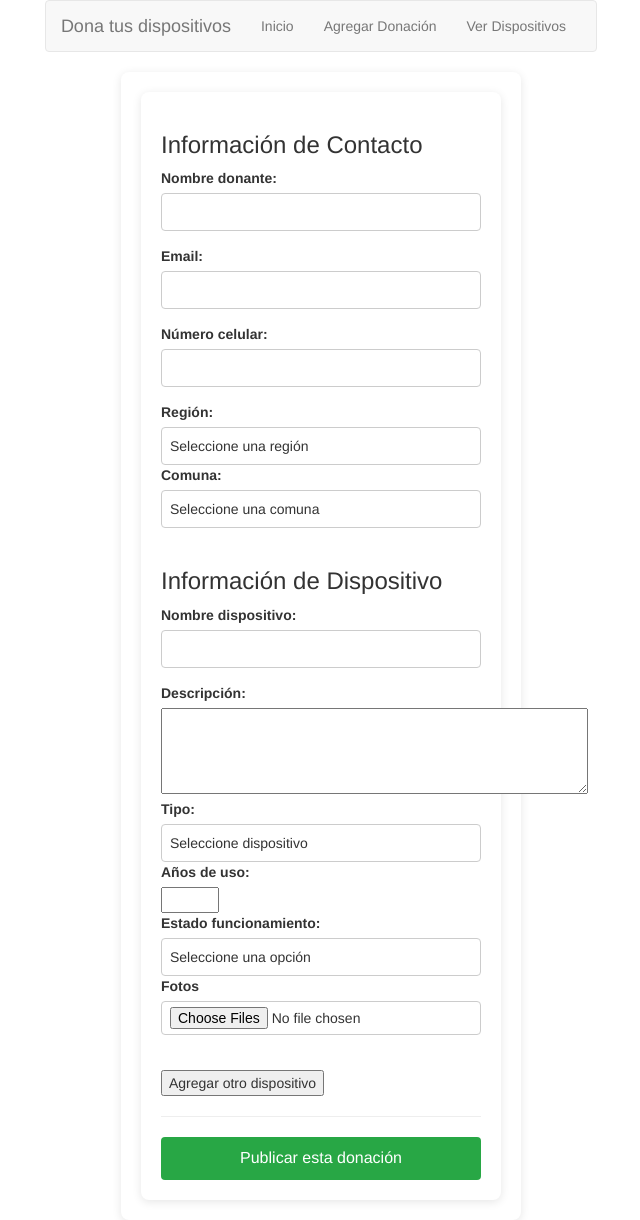
After one commit to JoaquinCM404/cc5002, a Flask app: template Tarea2/templates/donations/agregar-donacion.html in a window 1280 px wide. The commit adds this page. Shown: the whole page, without its empty margins (319-959 px from the left). Run offline with Flask 3, Linux system fonts and the light colour scheme; the template is opened without the code that fills it, so the values that code supplies are empty; some libraries are stand-ins or nearby versions.

Commit message:
Se modifica index y agregar-donacion para adaptarse a jinja. También se crean las rutas en app.py para los templates

```diff
--- a/Tarea2/app.py
+++ b/Tarea2/app.py
@@ -0,0 +1,23 @@
+from flask import Flask, request, render_template, redirect, url_for
+
+app = Flask(__name__)
+
+
+@app.route("/")
+def index():
+    return render_template("donations/index.html")
+
+@app.route("/agregar-donacion")
+def agregar_donacion():
+    return render_template("donations/agregar-donacion.html")
+
+@app.route("/informacion-dispositivo")
+def informacion_dispositivo():
+    return render_template("donations/informacion-dispositivo.html")
+
+@app.route("/ver-dispositivos")
+def ver_dispositivos():
+    return render_template("donations/ver-dispositivos.html")
+
+if __name__ == "__main__":
+    app.run(debug=True)
--- a/Tarea2/templates/html/index.html
+++ b/Tarea2/templates/base.html
@@ -1,27 +1,32 @@
 <!DOCTYPE html>
 <html lang="es">
-<head>
+  <head>
     <meta charset="UTF-8">
     <meta name="viewport" content="width=device-width, initial-scale=1.0">
-    <title>Donación de Dispositivos</title>
+    <title>{% block title %}{% endblock %}</title>
+    {% block css %}{% endblock %}
     <link rel="stylesheet" href="https://maxcdn.bootstrapcdn.com/bootstrap/3.4.1/css/bootstrap.min.css">
     <script src="https://ajax.googleapis.com/ajax/libs/jquery/3.7.1/jquery.min.js"></script>
     <script src="https://maxcdn.bootstrapcdn.com/bootstrap/3.4.1/js/bootstrap.min.js"></script>
-</head>
-<body>
+  </head>
+  <body>
     <nav class="navbar navbar-default">
         <div class="container-fluid">
           <div class="navbar-header">
             <a class="navbar-brand">Dona tus dispositivos</a>
           </div>
           <ul class="nav navbar-nav">
-            <li class="active"><a href="agregar-donacion.html">Agregar Donación</a></li>
-          </ul>
-          <ul class="nav navbar-nav">
-            <li class="active"><a href="ver-dispositivos.html">Ver Dispositivos</a></li>
+            <li><a href="{{ url_for('index') }}">Inicio</a></li>
+            <li><a href="{{ url_for('agregar_donacion') }}">Agregar Donación</a></li>
+            <li><a href="{{ url_for('ver_dispositivos') }}">Ver Dispositivos</a></li>
           </ul>
         </div>
     </nav>
 
-</body>
+    <section class="main-container">
+      {% block content %}{% endblock %}
+    </section>
+
+    {% block javascript %}{% endblock %}
+  </body>
 </html>
--- /dev/null
+++ b/Tarea2/templates/donations/agregar-donacion.html
@@ -0,0 +1,76 @@
+<!DOCTYPE html>
+{% extends "base.html" %}
+
+{% block title %}Agregar Donación{% endblock %}
+
+{% block css %}
+  <link rel="stylesheet" type="text/css" href="{{ url_for('static', filename='css/styles.css') }}">
+{% endblock %}
+
+{% block content %}
+<div class="main-container">
+    <div id="val-box" hidden>
+        <h2 id="val-msg"></h2>
+        <ul id="val-list"></ul>
+    </div>
+    <form name="donation" method="post" enctype="multipart/form-data">
+        <h3> Información de Contacto</h3>
+
+        <label for="nombre">Nombre donante:</label><br>
+        <input type="text" id="nombre" name="nombre" size="80" minlength="3" maxlength="80" required><br>
+
+        <label for="email">Email:</label><br>
+        <input type="email" id="email" name="email" size="30" maxlength="30" required><br>
+
+        <label for="celular">Número celular:</label><br>
+        <input type="text" id="celular" name="celular" size="15" minlength="8" maxlength="15" ><br>
+
+        <label for="select-region">Región:</label><br>
+        <select name="select-region" id="select-region" required>
+            <option value="">Seleccione una región</option>
+        </select><br>
+
+        <label for="select-comuna">Comuna:</label><br>
+        <select name="select-comuna" id="select-comuna" required>
+            <option value="">Seleccione una comuna</option>
+        </select><br>
+        <br>
+
+        <div id="device-container">
+          <h3> Información de Dispositivo</h3>
+          <div class="device-block">
+
+            <label for="name">Nombre dispositivo:</label><br>
+            <input type="text" id="name" name="name" size="80" minlength="3" maxlength="80" required><br>
+
+            <label for="desc">Descripción:</label><br>
+            <textarea cols="50" rows="4" id="desc" name="desc" required></textarea><br>
+
+            <label for="select-device">Tipo:</label><br>
+            <select name="select-device" id="select-device" required>
+                <option value="">Seleccione dispositivo</option>
+            </select><br>
+
+            <label for="uso">Años de uso:</label><br>
+            <input type="number" id="uso" name="uso" min= 1 max=99 required><br>
+
+            <label for="select-state">Estado funcionamiento:</label><br>
+            <select name="select-state" id="select-state" required>
+                <option value="">Seleccione una opción</option>
+            </select><br>
+
+            <label for="files">Fotos</label>
+            <input type="file" name="files" id="files" multiple accept="image/*,.pdf" required><br>
+          </div>
+        </div>
+        <button type="button" id="add-device-btn">Agregar otro dispositivo</button><hr>
+        <button id="submit-btn" type="button">Publicar esta donación</button>
+    </form>
+</div>
+{% endblock %}
+
+{% block javascript %}
+  <script src="{{ url_for('static', filename='js/select.js') }}"></script>
+  <script src="{{ url_for('static', filename='js/validation.js') }}"></script>
+  <script src="{{ url_for('static', filename='js/add_device.js') }}"></script>
+{% endblock %}
--- /dev/null
+++ b/Tarea2/templates/donations/index.html
@@ -0,0 +1,4 @@
+<!DOCTYPE html>
+{% extends 'base.html' %}
+
+{% block title %}Dona tus dispositivos{% endblock %}
```
Also changed, not shown: Tarea2/templates/html/agregar-donacion.html (deleted, +0 -88 lines), Tarea2/templates/donations/informacion-dispositivo.html (renamed from Tarea2/templates/html/informacion-dispositivo.html), Tarea2/templates/donations/ver-dispositivos.html (renamed from Tarea2/templates/html/ver-dispositivos.html).
